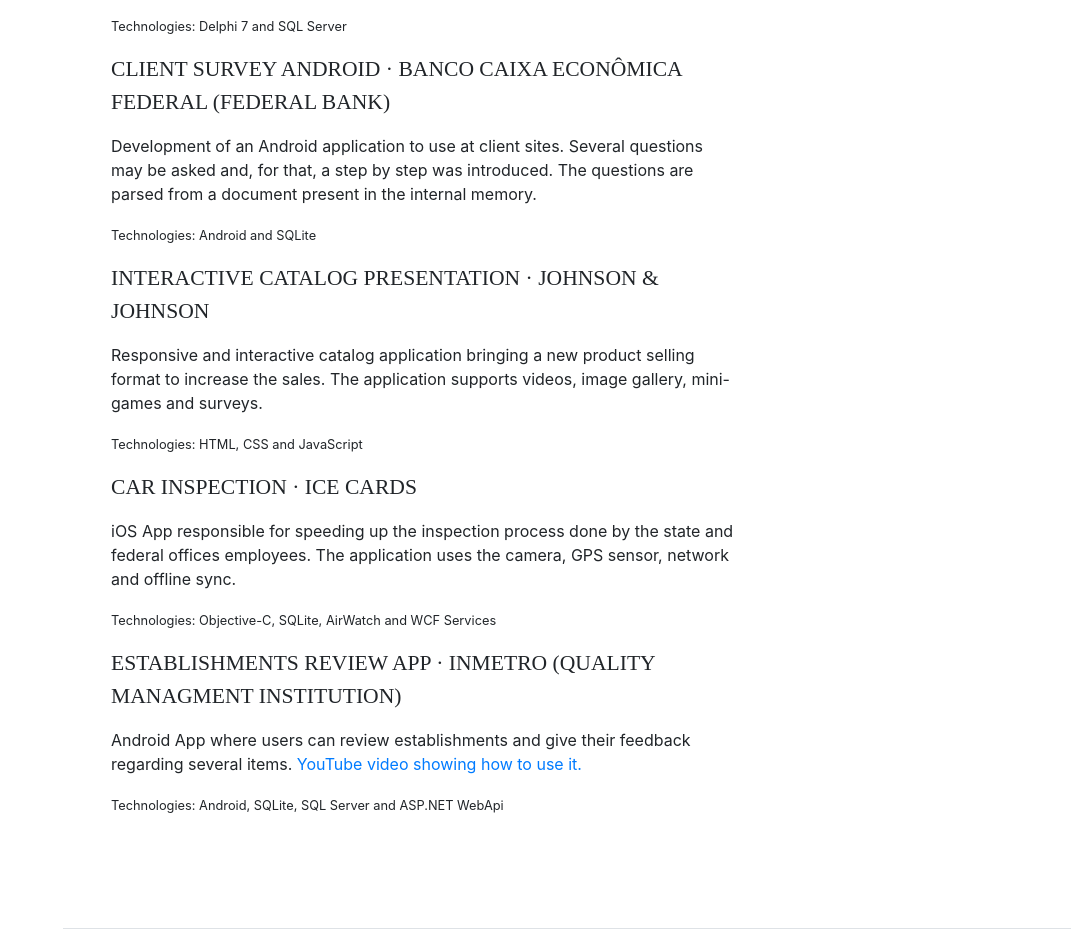
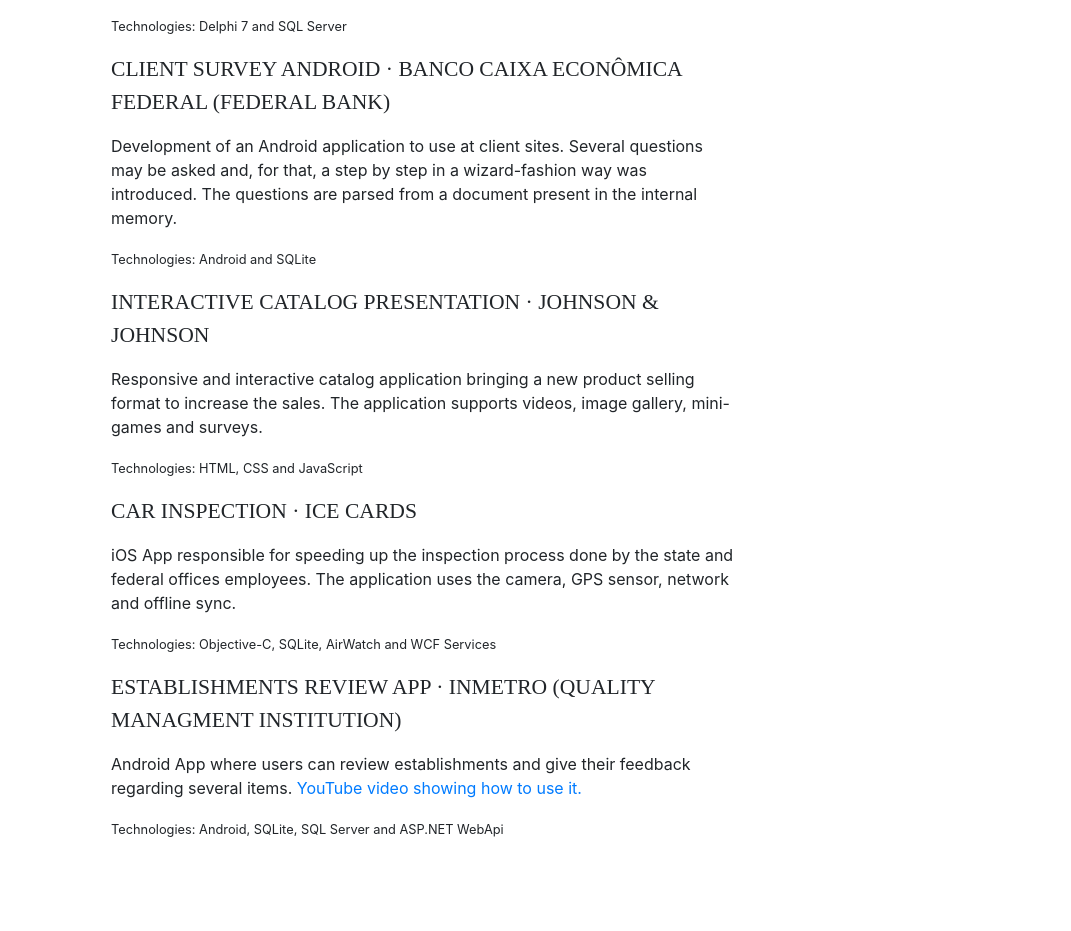
Before and after one commit to arielmoraes/arielmoraes.github.io, a website with bundled scripts: page index.html in a window 1280 px wide. Shown: the part 2802-3733 px from the top of the page, without its empty margins (209-1280 px from the left). Built offline with nearby package versions, Linux system fonts and the light colour scheme; a web font is replaced by a local one.

Commit message:
Update index.html

```diff
--- a/index.html
+++ b/index.html
@@ -174,7 +174,7 @@
               <p><small>Technologies: Delphi 7 and SQL Server</small></p>
 
               <div class="subheading mb-3">Client Survey Android · Banco Caixa Econômica Federal (Federal Bank)</div>
-              <p>Development of an Android application to use at client sites. Several questions may be asked and, for that, a step by step was introduced. The questions are parsed from a document present in the internal memory.</p>
+              <p>Development of an Android application to use at client sites. Several questions may be asked and, for that, a step by step in a wizard-fashion way was introduced. The questions are parsed from a document present in the internal memory.</p>
               <p><small>Technologies: Android and SQLite</small></p>
 
               <div class="subheading mb-3">Interactive Catalog Presentation · Johnson &amp; Johnson</div>
```
